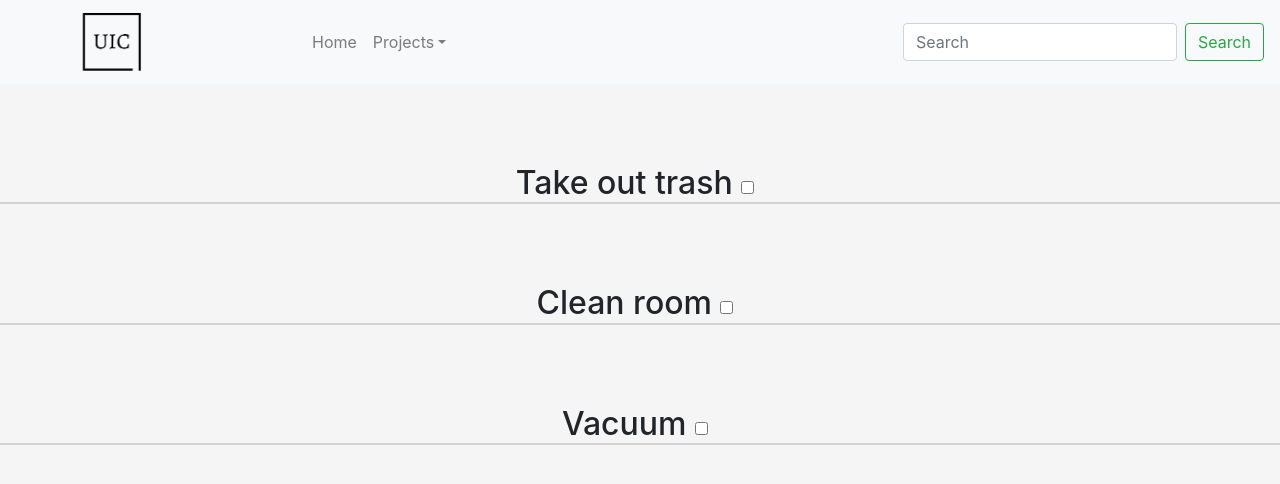
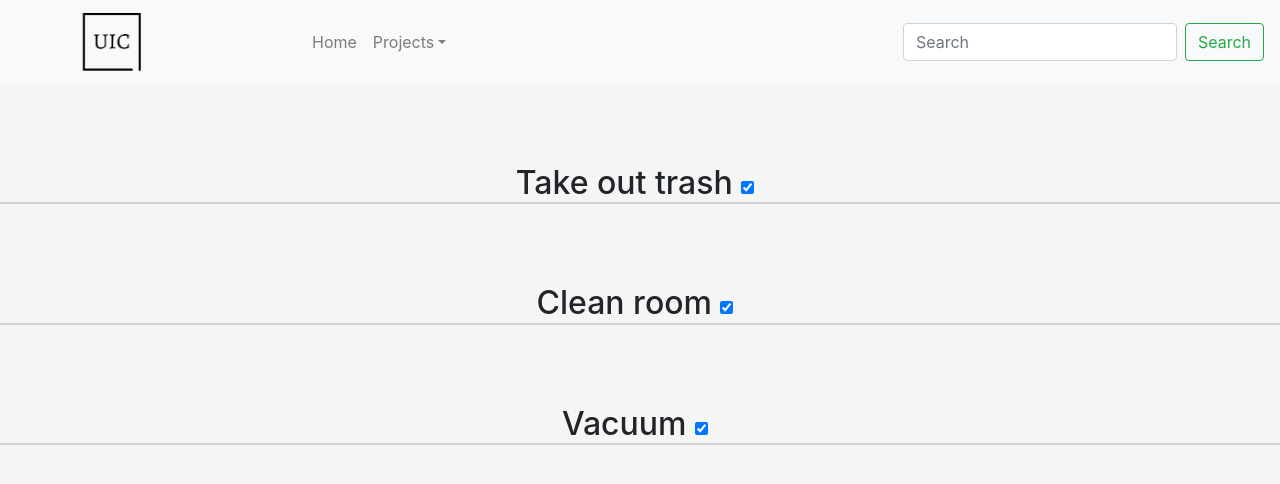
Before and after one commit to Fredrik93/react_tutorial, a React (Create React App) app: page /secondtodos in a window 1280 px wide. Shown: the top 484 px of the page. Built offline with nearby package versions, Linux system fonts and the light colour scheme.

Commit message:
set checked to true

```diff
--- a/src/Components/Todos/SecondTodoItem.js
+++ b/src/Components/Todos/SecondTodoItem.js
@@ -9,7 +9,7 @@ function SecondTodoItem(props) {
     }
     return (
         <div>
-            <h2 style={style}> {props.chore} {/* {props.completedChore} */} <input type="checkbox" />  </h2>
+            <h2 style={style}> {props.chore} <input checked={props.completo} type="checkbox" />  </h2>
         </div>
     )
 } export default SecondTodoItem
--- a/src/Components/Todos/SecondTodos.js
+++ b/src/Components/Todos/SecondTodos.js
@@ -5,7 +5,7 @@ class SecondTodos extends React.Component {
 
 
     showChores = todosData.map(dataItem => {
-        return <Item chore={dataItem.chore} key={dataItem.id} />
+        return <Item chore={dataItem.chore} completo={true} key={dataItem.id} />
     })
 
     render() {
--- a/src/Components/Todos/todosData.js
+++ b/src/Components/Todos/todosData.js
@@ -2,7 +2,7 @@ const todosData = [
     {
         id: 1,
         chore: "Take out trash",
-        completed: false
+        completed: true
 
     },
     {
```
